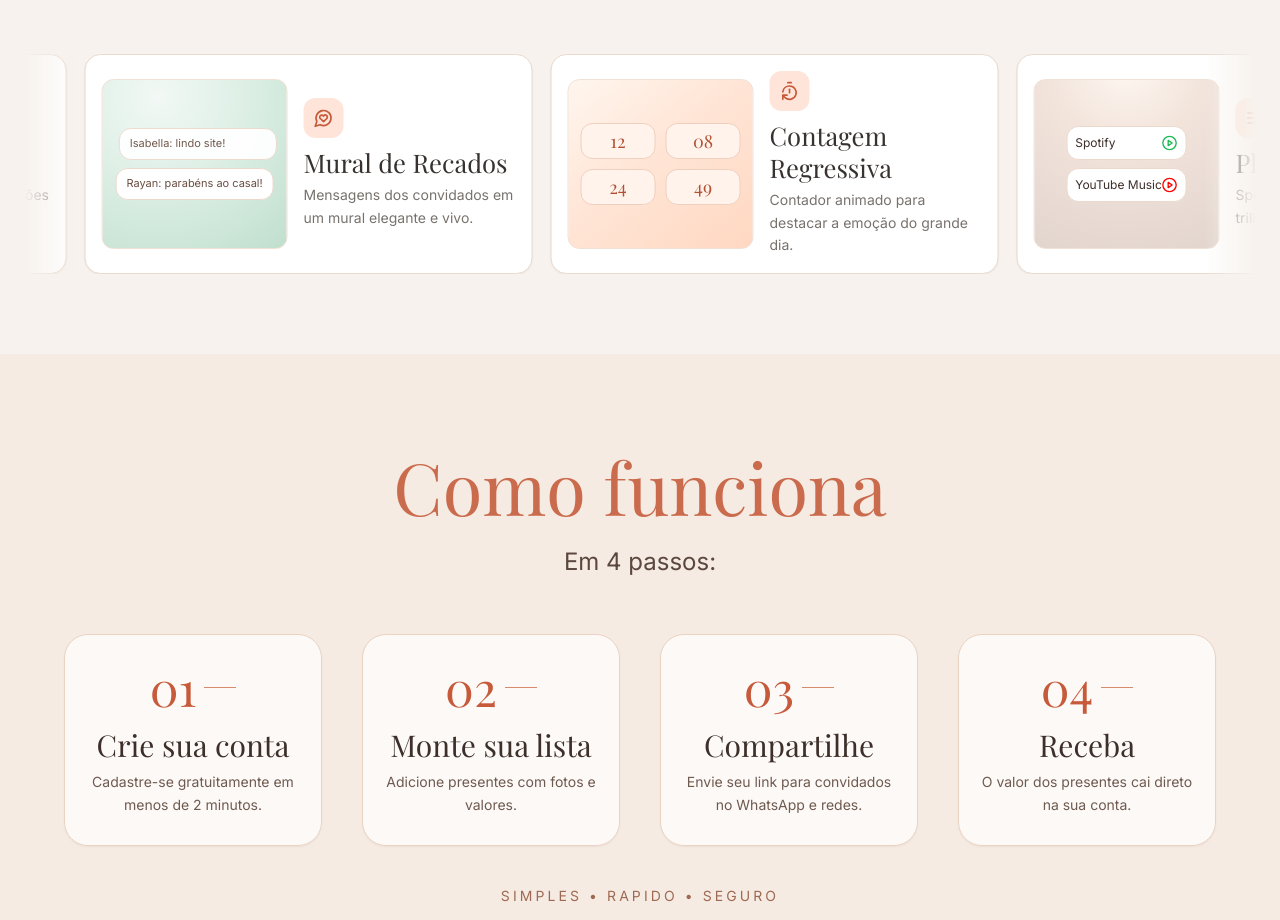
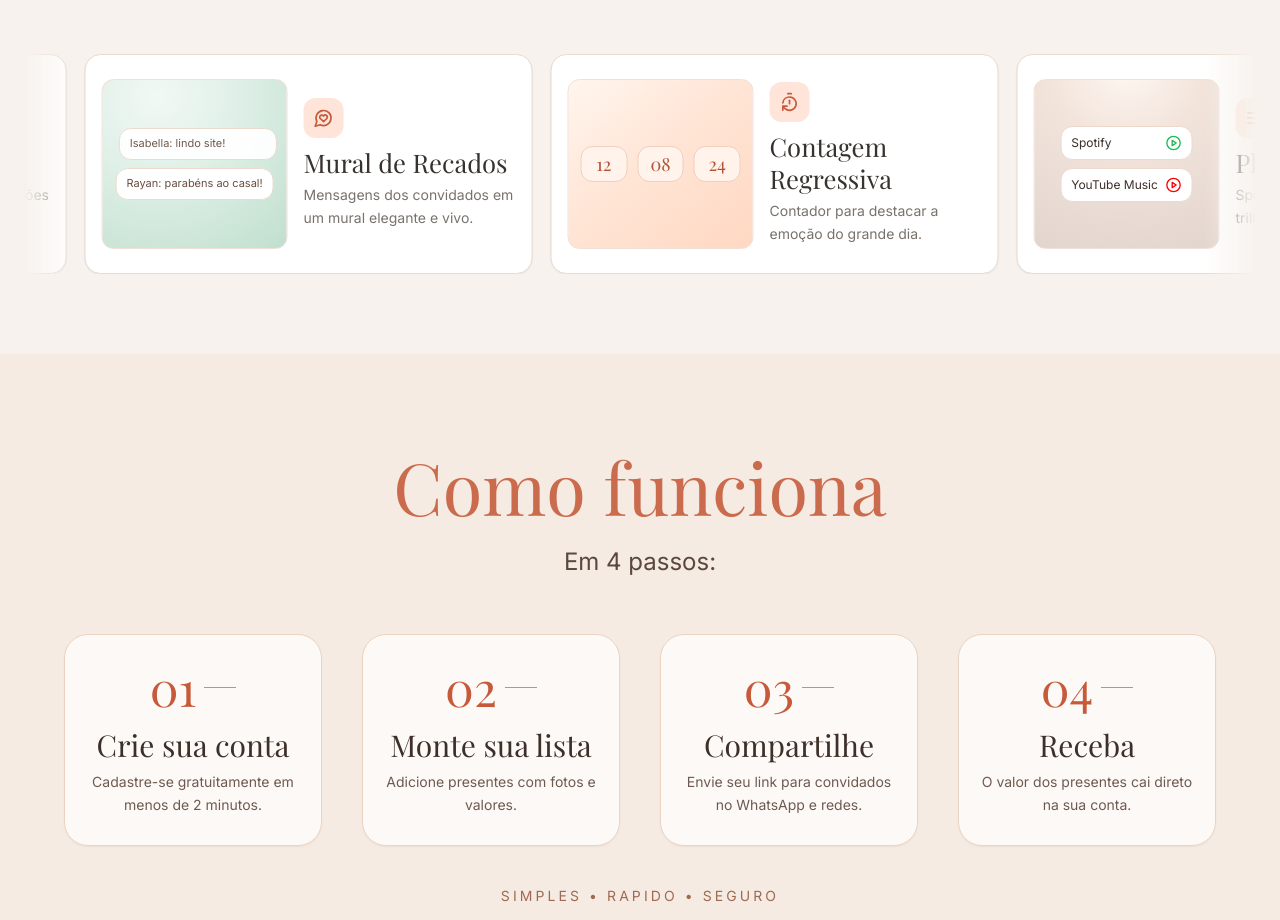
Before and after one commit to lumieconvites-netizen/lumie-presentes, a Next.js app: page / in a window 1280 px wide. Shown: the part 4100-5020 px from the top of the page. Built offline with nearby package versions, Linux system fonts and the light colour scheme; no server answers.

Commit message:
style: refine countdown/playlist mocks and template caption

```diff
--- a/app/page.tsx
+++ b/app/page.tsx
@@ -37,7 +37,7 @@ const features = [
   {
     id: 'countdown',
     title: 'Contagem Regressiva',
-    text: 'Contador animado para destacar a emoção do grande dia.',
+    text: 'Contador para destacar a emoção do grande dia.',
     icon: TimerReset,
   },
   {
@@ -49,7 +49,7 @@ const features = [
   {
     id: 'templates',
     title: 'Templates Elegantes',
-    text: 'Modelos premium e personalizáveis para cada estilo de festa.',
+    text: 'Modelos premium e personalizáveis para seu evento.',
     icon: LayoutTemplate,
   },
 ];
@@ -519,9 +519,9 @@ export default function HomePage() {
                       </div>
                     )}
                     {feature.id === 'countdown' && (
-                      <div className="grid grid-cols-2 gap-2.5 w-full">
-                        {['12', '08', '24', '49'].map((n) => (
-                          <div key={n} className="h-9 rounded-lg bg-[#fff3ec] border border-[#efcfbd] px-2 flex items-center justify-center">
+                      <div className="grid grid-cols-3 gap-2.5 w-full">
+                        {['12', '08', '24'].map((n) => (
+                          <div key={n} className="h-9 rounded-lg bg-[#fff3ec] border border-[#efcfbd] px-2.5 flex items-center justify-center">
                             <p className="font-display text-lg leading-none text-[#b25134]">{n}</p>
                           </div>
                         ))}
@@ -529,13 +529,13 @@ export default function HomePage() {
                     )}
                     {feature.id === 'playlist' && (
                       <div className="space-y-2">
-                        <div className="rounded-lg bg-white border border-[#ecd9cc] px-2 py-2 flex items-center justify-between">
+                        <div className="rounded-lg bg-white border border-[#ecd9cc] px-2.5 py-2 flex items-center justify-between gap-2">
                           <span className="text-xs text-[#3d2f29]">Spotify</span>
-                          <PlayCircle className="w-4 h-4 text-[#1DB954]" />
+                          <PlayCircle className="w-4 h-4 shrink-0 text-[#1DB954]" />
                         </div>
-                        <div className="rounded-lg bg-white border border-[#ecd9cc] px-2 py-2 flex items-center justify-between">
+                        <div className="rounded-lg bg-white border border-[#ecd9cc] px-2.5 py-2 flex items-center justify-between gap-2">
                           <span className="text-xs text-[#3d2f29]">YouTube Music</span>
-                          <PlayCircle className="w-4 h-4 text-[#FF0000]" />
+                          <PlayCircle className="w-4 h-4 shrink-0 text-[#FF0000]" />
                         </div>
                       </div>
                     )}
@@ -562,7 +562,7 @@ export default function HomePage() {
                       <Icon className="w-5 h-5" />
                     </span>
                     <h3 className="font-display text-[1.6rem] text-foreground mb-1.5 leading-tight">{feature.title}</h3>
-                    <p className="text-sm text-muted-foreground leading-relaxed">{feature.text}</p>
+                    <p className={`text-sm text-muted-foreground leading-relaxed ${feature.id === 'templates' ? 'max-w-[24ch]' : ''}`}>{feature.text}</p>
                   </div>
                 </div>
               );
```
